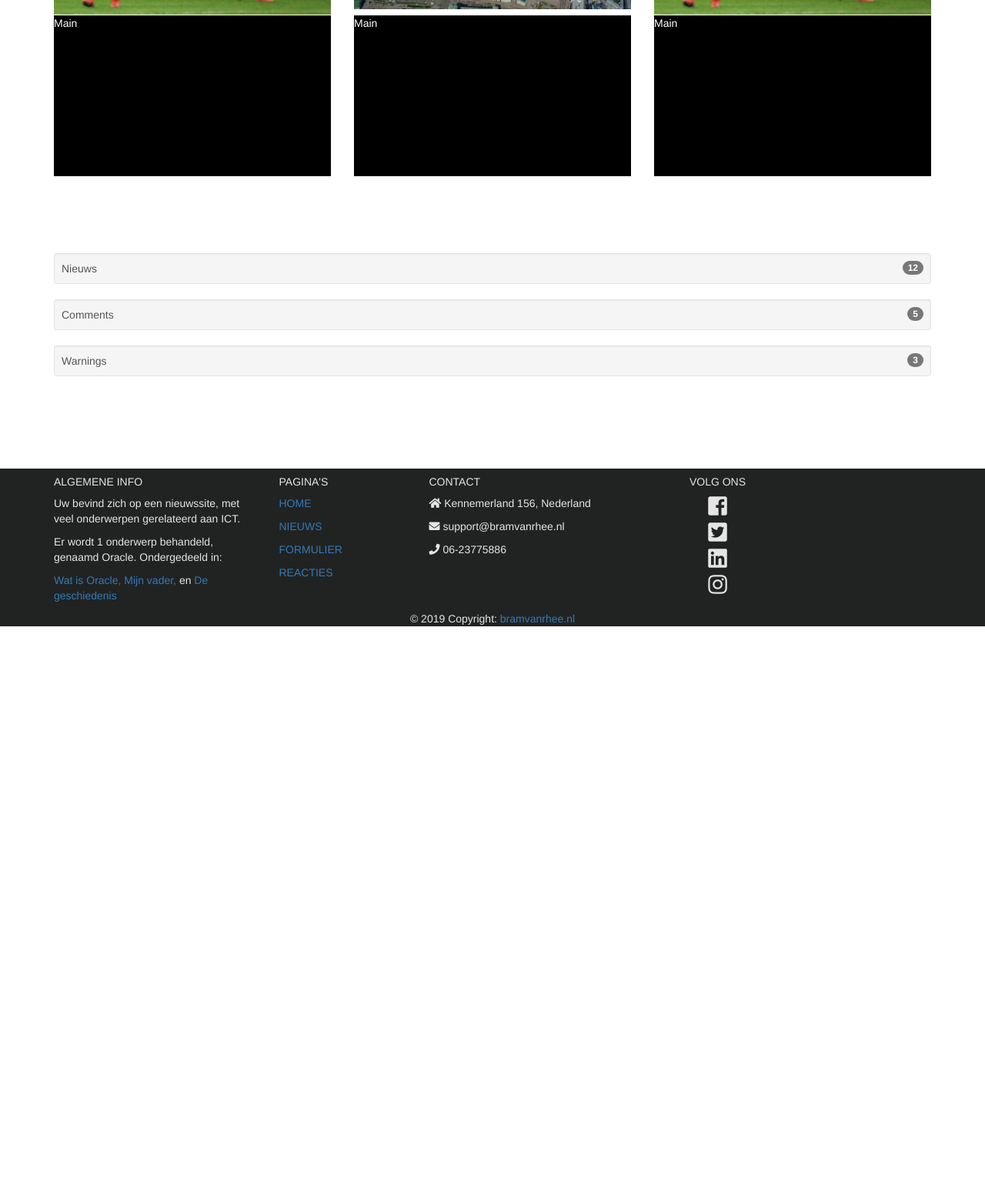
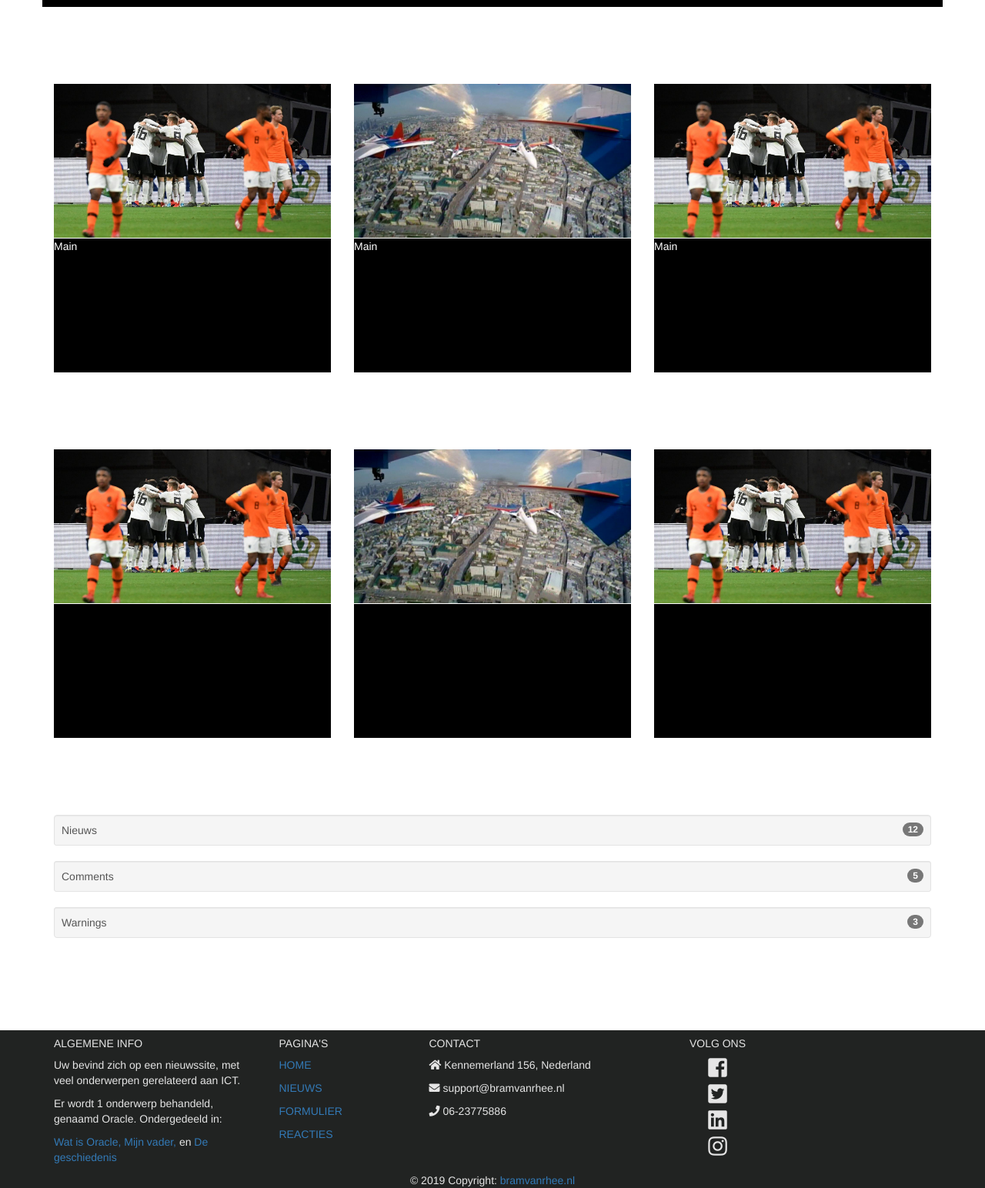
Before and after one commit to bramvanrhee/C3, a PHP site: page /home.php in a window 1280 px wide. Shown: the part 663-2207 px from the top of the page at 77% size. Before the commit the page ends 1477 px from the top, so only its background shows below. Run offline with PHP 8.4, Linux system fonts and the light colour scheme; some libraries are stand-ins or nearby versions.

Commit message:
Toevoeging weer

```diff
--- a/CSS/main.css
+++ b/CSS/main.css
@@ -20,12 +20,18 @@
 .col1 {
   background-color: black;
   color: white;
-  height: 210px;
+  height: 175px;
   border-top: 1px solid white;
+}
+
+.col2 {
+  margin-top: 100px;
+  height: 200px;
+  border: 10px solid black;
 }
 
 .img {
   margin-top: 100px;
   background-color: white;
-  height: 210px;
+  height: 200px;
 }
--- a/home.php
+++ b/home.php
@@ -81,6 +81,14 @@
     <div class="container">
 
       <div class="row">
+        <div class="col-md centered">
+          <div class="col2">
+             <iframe src="https://www.pietsweer.nl/utils/weather-widget/" width="100%" height="100%"></iframe>
+          </div>
+        </div>
+      </div>
+
+      <div class="row">
         <div class="col-md-4">
           <div class="img"><img src="IMG/test1.jpg" class="img-responsive"></div>
         </div>
@@ -104,6 +112,29 @@
         </div>
       </div>
 
+      <div class="row">
+        <div class="col-md-4">
+          <div class="img"><img src="IMG/test1.jpg" class="img-responsive"></div>
+        </div>
+        <div class="col-md-4">
+          <div class="img"><img src="IMG/test.jpg" class="img-responsive"></div>
+        </div>
+        <div class="col-md-4">
+          <div class="img"><img src="IMG/test1.jpg" class="img-responsive"></div>
+        </div>
+      </div>
+
+      <div class="row">
+        <div class="col-md-4">
+          <div class="col1"></div>
+        </div>
+        <div class="col-md-4">
+          <div class="col1"></div>
+        </div>
+        <div class="col-md-4">
+          <div class="col1"></div>
+        </div>
+      </div>
     </div>
 
 <!-- Categories -->
```
